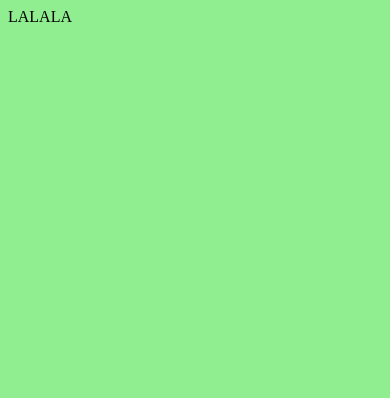
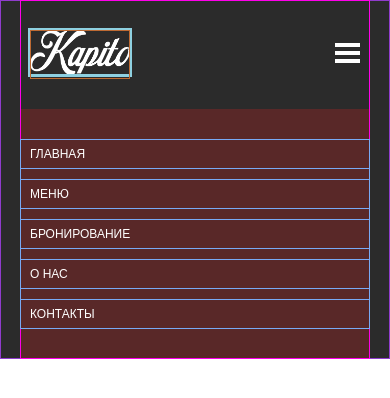
Before and after one commit to Nigilen/pp-kapito, a website: page app/index.html in a window 390 px wide. Drawn offline with Linux system fonts and the light colour scheme.

Commit message:
create header

```diff
--- /dev/null
+++ b/app/css/outliner.css
@@ -0,0 +1,35 @@
+header,
+main section,
+article,
+footer {
+
+  outline: 1px solid rgb(144, 60, 204);
+  outline-offset: -1px;
+}
+
+ul, ol, dl, li {
+  outline: 1px solid rgb(120, 170, 245);
+  outline-offset: -1px;
+}
+
+.container,
+.wrapper {
+  outline: 1px solid rgb(255, 0, 234);
+  outline-offset: -1px;
+}
+
+h1, h2, h3, p {
+  outline: 2px solid rgb(121, 122, 121);
+  outline-offset: -1px;
+}
+
+img {
+  outline: 3px solid rgb(142, 208, 224);
+  outline-offset: -1px;
+}
+
+
+a {
+  outline: 1px solid rgb(189, 106, 51);
+  outline-offset: -1px;
+}
--- a/app/index.html
+++ b/app/index.html
@@ -1,13 +1,39 @@
 <!DOCTYPE html>
-<html lang="en">
+<html lang="ru">
 <head>
   <meta charset="UTF-8">
   <meta http-equiv="X-UA-Compatible" content="IE=edge">
   <meta name="viewport" content="width=device-width, initial-scale=1.0">
+  <link rel="icon" type="image/x-icon" href="img/favicon.ico">
   <link rel="stylesheet" href="/css/style.css">
-  <title>Document</title>
+  <link rel="stylesheet" href="/css/outliner.css">
+  <title>Kapito — лучший ресторан в Килининграде</title>
 </head>
 <body>
-  <div class="classdiv">LALALA</div>
+  <header class="header">
+    <div class="container">
+      <div class="wrapper wrapper--column">
+        <a class="logo" href="#">
+          <img class="logo-img" src="/img/logo.png" width="392" height="175" alt="Логотип Kapito">
+        </a>
+        <nav class="nav">
+          <ul class="nav__list nihil-list">
+            <li class="nav__item"><a class="nav__link" href="#">Главная</a></li>
+            <li class="nav__item"><a class="nav__link" href="#">Меню</a></li>
+            <li class="nav__item"><a class="nav__link" href="#">Бронирование</a></li>
+            <li class="nav__item"><a class="nav__link" href="#">О нас</a></li>
+            <li class="nav__item"><a class="nav__link" href="#">Контакты</a></li>
+          </ul>
+          <button class="nav__burger" type="button"><span></span></button>
+        </nav>
+      </div>
+    </div>
+  </header>
+  <main class="main">
+
+  </main>
+  <footer class="footer">
+
+  </footer>
 </body>
 </html>
--- /dev/null
+++ b/app/sass/_header.sass
@@ -0,0 +1,77 @@
+.header
+  background-color: rgba(0, 0 , 0, 0.83)
+
+
+.logo
+  width: 100px
+  margin: 30px 10px
+  &-img
+    width: 100%
+    height: auto
+    object-fit: contain
+
+
+.nav
+  max-width: 500px
+  margin: 0 0 0 auto
+  &__list
+    display: flex
+    margin: 20px 0 0 0
+  &__item
+    display: flex
+    align-items: center
+    font-size: 12px
+    line-height: 0
+  &__item:not(:first-of-type):before
+    margin: 0 5px
+    content: "-"
+    color: white
+  &__link
+    padding: 15px 10px
+    color: #ffffff
+    text-transform: uppercase
+    text-decoration: none
+    font-family: "Arial"
+
+
+@media screen and ( max-width: 768px )
+  .nav
+
+    justify-self: center
+    width: 100%
+    background-color: rgba(100, 39, 39, 0.8)
+    &__list
+      position: relative
+      top: -100%
+      display: grid
+      grid-template-rows: auto
+      row-gap: 10px
+      margin: 30px 0
+    &__link
+      width: 100%
+    &__item:not(:first-of-type):before
+      display: none
+    &__burger
+      position: absolute
+      top: 43px
+      right: 10px
+      display: block
+      width: 25px
+      height: 20px
+      margin: 0
+      padding: 0
+      border: none
+      outline: none
+      cursor: pointer
+      background-color: transparent
+
+      & span
+        position: absolute
+        top: 0
+        padding: 0
+        margin: 0
+        display: block
+        width: 100%
+        height: 4px
+        background-color: #ffffff
+        box-shadow: 0px 8px 0px 0px #ffffff, 0px 16px 0px 0px #ffffff
--- a/app/sass/style.sass
+++ b/app/sass/style.sass
@@ -1,2 +1,38 @@
+@font-face
+  font-family: "Nexa Script"
+  src: url('/fonts/Nexa Script.woff')
+  font-style: normal
+  font-weight: 400
+
+
 body
-  background-color: lightgreen
+  margin: 0
+  padding: 0
+  font-family: "Arial"
+
+
+.nihil-list
+  margin: 0
+  padding: 0
+  list-style: none
+
+
+.container
+  max-width: 1320px
+  margin: 0 auto
+  padding: 0 20px
+
+.wrapper
+  display: grid
+  grid-template-columns: auto auto
+  align-items: center
+
+  @media screen and (max-width: 768px)
+    &--column
+      position: relative
+      grid-template-columns: auto
+
+
+
+
+@import _header.sass
```
Also changed, not shown: app/css/style.css, app/css/style.min.css, app/fonts/Nexa Script.woff (added), app/img/favicon.ico (added), app/img/logo.png (added), dist/css/style.css, dist/css/style.min.css, dist/fonts/Nexa Script.woff (added), dist/index.html.
